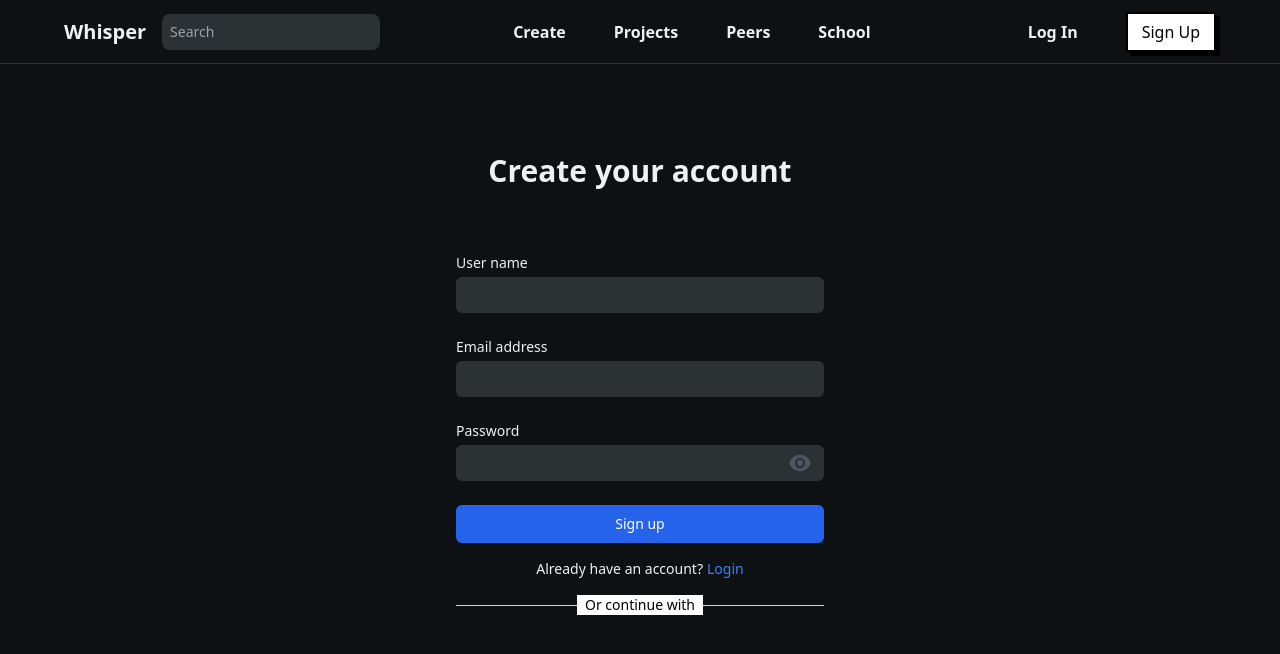
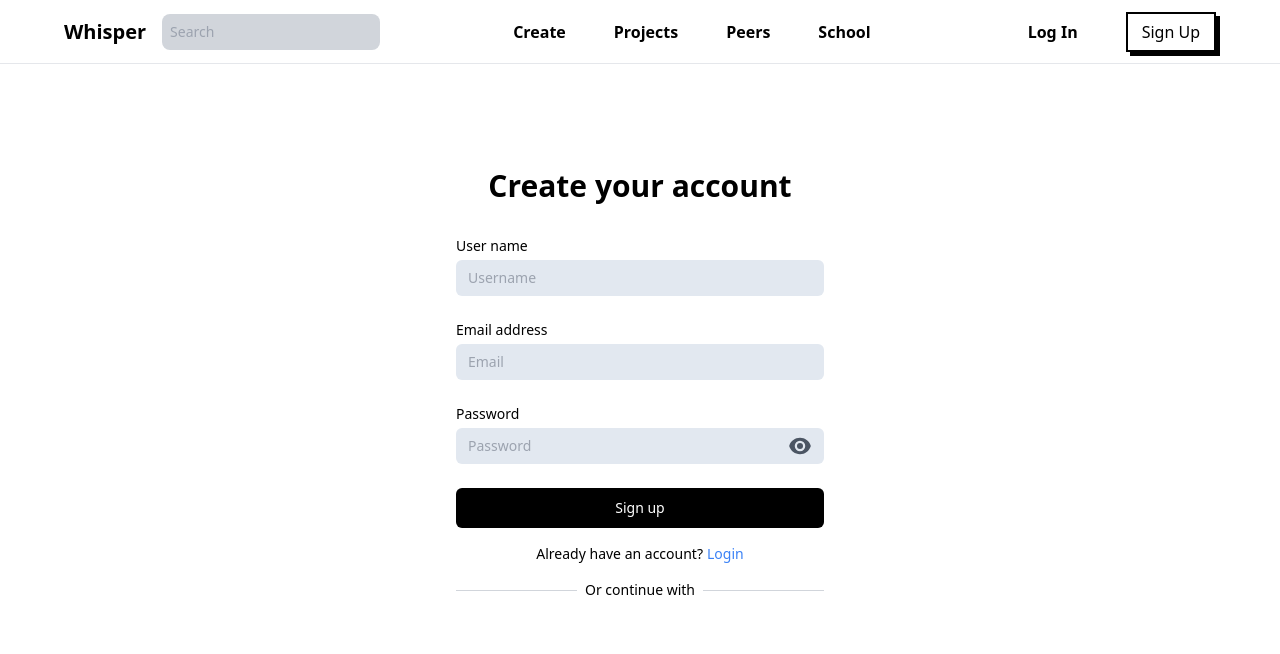
Before and after one commit to rushil-b-patel/Whisper, a React (Vite) app in the folder frontend/: page /signup in a window 1280 px wide. Shown: the top 654 px of the page. Built offline with nearby package versions, Linux system fonts and the light colour scheme; no server answers.

Commit message:
UI changes

```diff
--- a/frontend/src/components/MenuLinks.jsx
+++ b/frontend/src/components/MenuLinks.jsx
@@ -7,7 +7,7 @@ export const MenuLinks = ({ menuLinks }) => {
         <li key={link.name} className="p-2 font-bold rounded-lg lg:px-4">
           <Link
             to={link.link}
-            className="text-[#eef1f3] hover:bg-[#2A3236] rounded-md p-2"
+            className="dark:text-[#eef1f3] hover:bg-slate-200 dark:hover:bg-[#2A3236] rounded-md p-2"
           >
             {link.name}
           </Link>
--- a/frontend/src/components/Navbar.jsx
+++ b/frontend/src/components/Navbar.jsx
@@ -20,7 +20,7 @@ function Navbar() {
   }, [location]);
 
   return (
-    <nav className="flex items-center justify-between h-16 px-1 lg:px-16 bg-[#0e1113] border-b-[1px] border-[#2A3236]">
+    <nav className="flex items-center justify-between h-16 px-1 lg:px-16 dark:bg-[#0e1113] border-b-[1px] dark:border-[#2A3236]">
       <div className="flex items-center w-full lg:w-auto">
         <div className="mr-4">
           <WhisperLogo />
@@ -30,7 +30,7 @@ function Navbar() {
           <input
             type="text"
             placeholder="Search"
-            className="w-full p-2 text-sm text-[#eef1f3] bg-[#2A3236] border rounded-lg dark:bg-gray-900 focus:outline-none border-none"
+            className="w-full p-2 text-sm text-black bg-gray-300 dark:bg-[#2A3236] border rounded-lg focus:outline-none border-none"
           />
         </div>
       </div>
@@ -46,7 +46,7 @@ function Navbar() {
           <>
             <button
               onClick={() => navigate("/login")}
-              className="hidden lg:block font-semibold text-[#eef1f3] hover:bg-[#2A3236] rounded-md py-2 px-4 lg:px-6 lg:py-2 transition whitespace-nowrap"
+              className="hidden lg:block font-semibold dark:text-[#eef1f3] hover:bg-slate-200 rounded-md py-2 px-4 lg:px-6 lg:py-2 transition whitespace-nowrap"
             >
               Log In
             </button>
--- a/frontend/src/components/WhisperLogo.jsx
+++ b/frontend/src/components/WhisperLogo.jsx
@@ -4,7 +4,7 @@ export const WhisperLogo = () => {
     return(
         <Link to='/' className="flex items-center space-x-2">
             {/* <img className="h-10 w-max" src="https://previews.123rf.com/images/jetapura9974/jetapura99742301/jetapura9974230100018/203599718-a-silhouette-style-be-quite-silent-silence-finger-lips-icon-symbol-sign-logo-graphic-design-art.jpg" /> */}
-            <span className="hidden lg:block self-center text-xl font-bold text-[#eef1f3] whitespace-nowrap dark:text-[#eef1f3] hover:text-gray-300 dark:hover:text-gray-400">
+            <span className="hidden lg:block self-center text-xl font-bold text-black dark:text-[#eef1f3] whitespace-nowrap hover:text-[#0e1113] dark:hover:text-gray-300">
                 Whisper
             </span>
         </Link>
--- a/frontend/src/pages/Home.jsx
+++ b/frontend/src/pages/Home.jsx
@@ -26,7 +26,7 @@ function Home() {
   }, []);
 
   return (
-    <div className="bg-gray-50 dark:bg-black min-h-screen py-8 flex justify-center items-start">
+    <div className="dark:bg-[#0e1113] min-h-screen py-8 flex justify-center items-start">
       <div className="w-full max-w-3xl">
         {isLoading ? (
           <div className="min-h-screen flex justify-center items-center">
--- a/frontend/src/pages/PostDetail.jsx
+++ b/frontend/src/pages/PostDetail.jsx
@@ -104,14 +104,14 @@ function PostDetail() {
 
   if (!post) {
     return (
-      <div className="h-[calc(100vh-4em)] flex items-center justify-center dark:bg-black">
+      <div className="h-[calc(100vh-4em)] flex items-center justify-center dark:bg-[#0e1113]">
         <div className="text-gray-500">No post found</div>
       </div>
     );
   }
 
   return (
-    <div className="h-[calc(100vh-4em)] bg-gray-50 dark:bg-black py-8 px-4 sm:px-6 lg:px-8">
+    <div className="bg-gray-50 dark:bg-[#0e1113] py-8 px-4 sm:px-6 lg:px-8">
       <button
         onClick={() => navigate(-1)}
         className="mb-6 lg:ml-14 flex items-center text-indigo-600 hover:text-indigo-700 dark:text-indigo-400 dark:hover:text-indigo-300 transition-colors"
@@ -120,9 +120,9 @@ function PostDetail() {
         <span className="font-mono">Back to feed</span>
       </button>
 
-      <div className="max-w-4xl mx-auto">
-        <div className="overflow-hidden bg-white dark:bg-black shadow-md dark:shadow-gray-700">
-          <div className="px-6 py-4 border-gray-100 dark:border-slate-700">
+      <div className="max-w-4xl mx-auto border-[1px] dark:border-[#2A3236] rounded">
+        <div className="overflow-hidden bg-white dark:bg-[#0e1113]">
+          <div className="px-6 py-4">
             <div className="flex items-center">
               <div className="relative group">
                 <div className="absolute inset-0 bg-indigo-400 rounded-full blur-md opacity-20 group-hover:opacity-30 trasition-opacity" />
@@ -185,12 +185,12 @@ function PostDetail() {
           </div>
 
           <div className="p-6">
-            <h1 className="text-3xl font-bold mb-4 font-mono text-indigo-600 bg-clip-text dark:text-indigo-400">
+            <h1 className="text-3xl font-bold font-mono text-indigo-600 bg-clip-text dark:text-indigo-400">
               {post?.title}
             </h1>
 
             {post?.image && (
-              <div className="relative mb-6 rounded-xl overflow-hidden group">
+              <div className="relative my-2 rounded-xl overflow-hidden group">
                 <img
                   src={post.image}
                   alt={post.title}
@@ -201,7 +201,7 @@ function PostDetail() {
             )}
 
             <div className="prose prose-indigo dark:prose-invert max-w-none mb-8">
-              <p className="text-gray-700 dark:text-gray-300 leading-relaxed font-mono">
+              <p className="text-gray-700 dark:text-[#eef1f3] leading-relaxed font-mono">
                 {post?.description}
               </p>
             </div>
--- a/frontend/src/pages/Signup.jsx
+++ b/frontend/src/pages/Signup.jsx
@@ -29,15 +29,15 @@ const Signup = () => {
   }
 
   return (
-    <div className="bg-[#0e1113] text-[#eef1f3] flex flex-col h-[calc(100vh-4em)] justify-center p-12 sm:px-6 lg:px-8">
+    <div className="dark:bg-[#0e1113] dark:text-[#eef1f3] flex flex-col h-[calc(100vh-4em)] justify-center p-12 sm:px-6 lg:px-8">
       <div className="sm:mx-auto sm:w-full sm:max-w-md">
         <h2 className="text-center text-3xl font-extrabold">
           Create your account
         </h2>
       </div>
 
-      <div className="mt-8 sm:mx-auto sm:w-full sm:max-w-md">
-        <div className="py-8 px-4 shadow sm:rounded-lg sm:px-10">
+      <div className="sm:mx-auto sm:w-full sm:max-w-md">
+        <div className="py-8 px-4 sm:px-10">
           <form className="space-y-6" onSubmit={handleSubmit}>
             <div>
               <label
@@ -52,8 +52,9 @@ const Signup = () => {
                   name="userName"
                   type="text"
                   autoComplete="userName"
+                  placeholder='Username'
                   required
-                  className="appearance-none block w-full px-3 py-2 bg-[#2A3236] text-[#eef1f3] outline-none rounded-md sm:text-sm"
+                  className="appearance-none block w-full px-3 py-2 dark:bg-[#2A3236] bg-slate-200 dark:text-[#eef1f3] outline-none rounded-md sm:text-sm"
                   value={userName}
                   onChange={(e) => setUserName(e.target.value)}
                 />
@@ -73,8 +74,9 @@ const Signup = () => {
                   name="email"
                   type="email"
                   autoComplete="email"
+                  placeholder='Email'
                   required
-                  className="appearance-none block w-full px-3 py-2 bg-[#2A3236] text-[#eef1f3] outline-none rounded-md sm:text-sm"
+                  className="appearance-none block w-full px-3 py-2 dark:bg-[#2A3236] bg-slate-200 dark:text-[#eef1f3] outline-none rounded-md sm:text-sm"
                   value={email}
                   onChange={(e) => setEmail(e.target.value)}
                 />
@@ -94,8 +96,9 @@ const Signup = () => {
                   name="password"
                   type={showPassword ? "text" : "password"}
                   autoComplete="new-password"
+                  placeholder='Password'
                   required
-                  className="appearance-none block w-full px-3 py-2 bg-[#2A3236] text-[#eef1f3] outline-none rounded-md sm:text-sm"
+                  className="appearance-none block w-full px-3 py-2 dark:bg-[#2A3236] bg-slate-200 dark:text-[#eef1f3] outline-none rounded-md sm:text-sm"
                   value={password}
                   onChange={(e) => setPassword(e.target.value)}
                 />
@@ -112,7 +115,7 @@ const Signup = () => {
             <div>
               <button
                 type="submit"
-                className="w-full flex justify-center py-2 px-4 border border-transparent rounded-md text-sm font-medium text-white bg-blue-600 hover:bg-blue-700 transition"
+                className="w-full flex justify-center py-2 px-4 rounded-md text-sm font-medium text-white hover:text-black bg-black hover:bg-white border-[2px] border-transparent hover:border-black transition animation duration-500 ease-in-out"
                 disabled={isLoading}
               >
                 {isLoading ? "loading..." : "Sign up"}
--- a/frontend/src/ui/PostCard.jsx
+++ b/frontend/src/ui/PostCard.jsx
@@ -19,7 +19,7 @@ function PostCard({ post }) {
   }, [post._id, navigate]);
 
   return (
-    <div className="relative bg-white w-full sm:max-w-xl mx-auto p-4 sm:p-6 cursor-pointer mb-4 sm:mb-6 rounded-xl transform transition-all duration-300 border border-slate-200 hover:border-indigo-500/30hover:shadow-lg sm:hover:shadow-xl hover:shadow-indigo-100 dark:bg-slate-900 dark:border-slate-800 dark:hover:border-indigo-500/30 dark:hover:shadow-indigo-900/20"
+    <div className="relative bg-white w-full sm:max-w-xl mx-auto p-4 sm:p-6 cursor-pointer mb-4 sm:mb-6 rounded-xl transform transition-all duration-300 border border-slate-200 hover:border-indigo-500/30hover:shadow-lg sm:hover:shadow-xl hover:shadow-indigo-100 dark:bg-[#0e1113] dark:border-slate-800 dark:hover:border-indigo-500/30 dark:hover:shadow-indigo-900/20"
       onClick={handleRedirect}
     >
       <div className="flex items-start sm:items-center mb-3 sm:mb-5 relative">
```
Also changed, not shown: frontend/src/pages/Login.jsx (+10 -8 lines), frontend/vite.config.js.timestamp-1732641968504-ad05beb9b61b2.mjs (deleted, +0 -10 lines), frontend/vite.config.js.timestamp-1735665701167-858748268f7db.mjs (deleted, +0 -10 lines), frontend/vite.config.js.timestamp-1735665702788-eb50b7e22be2b.mjs (deleted, +0 -10 lines), frontend/vite.config.js.timestamp-1735665704788-ba0477c8a560e.mjs (deleted, +0 -10 lines).
